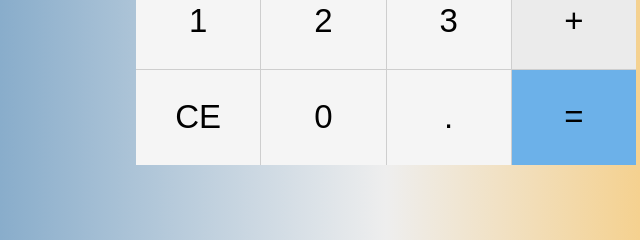
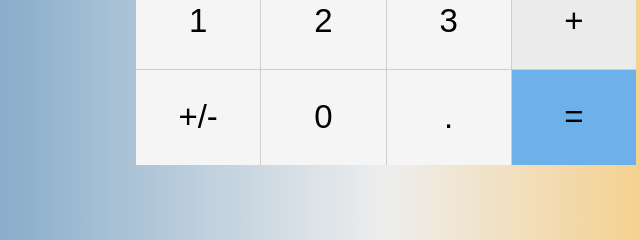
Before and after one commit to lavitzwind/win10calculatorJS, a website: page index.html in a window 1280 px wide. Shown: the part 541-781 px from the top of the page, 254-894 px from the left. Drawn offline with Linux system fonts and the light colour scheme.

Commit message:
fixing sign change +/-

```diff
--- a/index.html
+++ b/index.html
@@ -41,7 +41,7 @@
         <button class="number">3</button>
         <button class="operator function">+</button>
 
-        <button class="signChange">CE</button>
+        <button class="signChange">+/-</button>
         <button class="number">0</button>
         <button class="number">.</button>
         <button class="equals">=</button>
```
